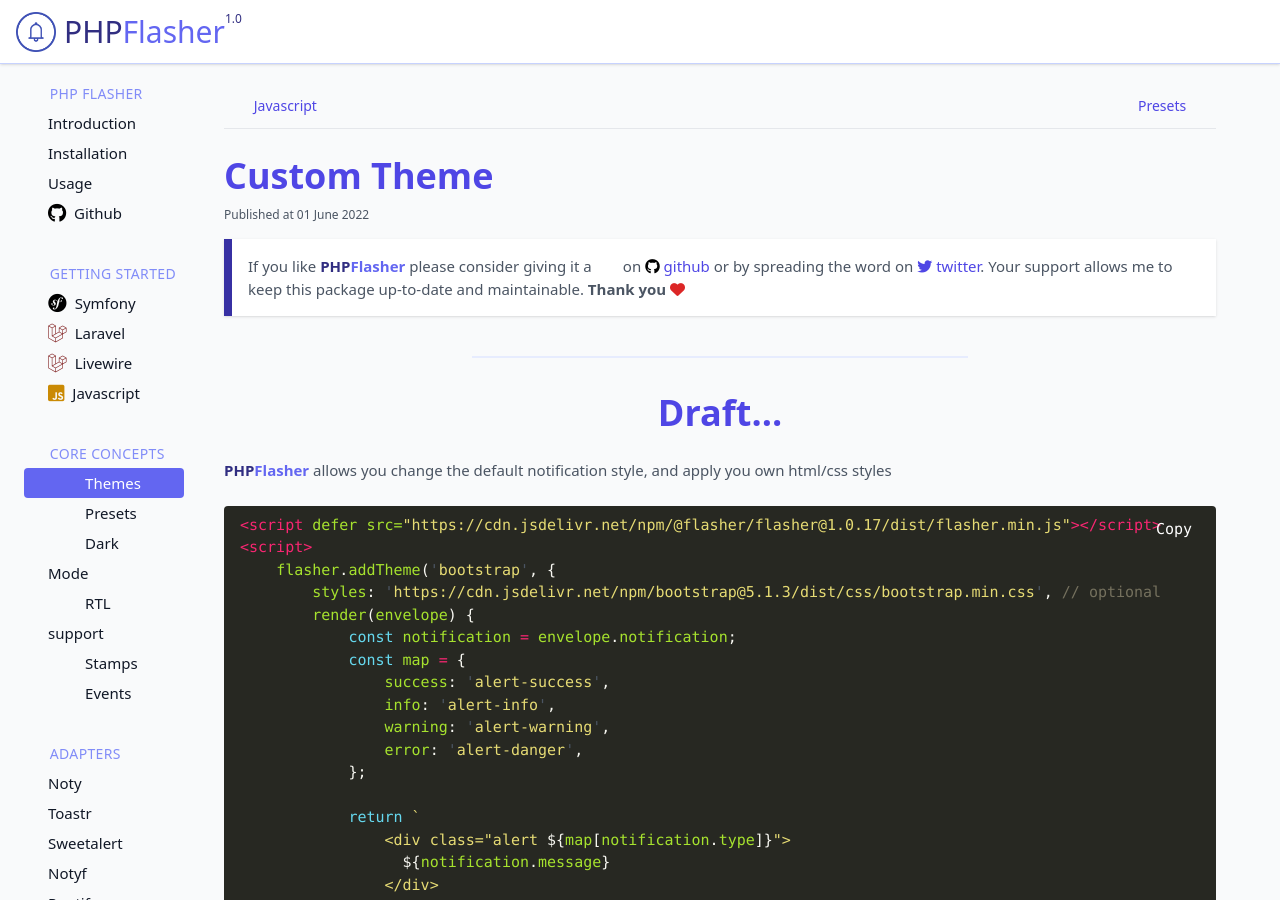
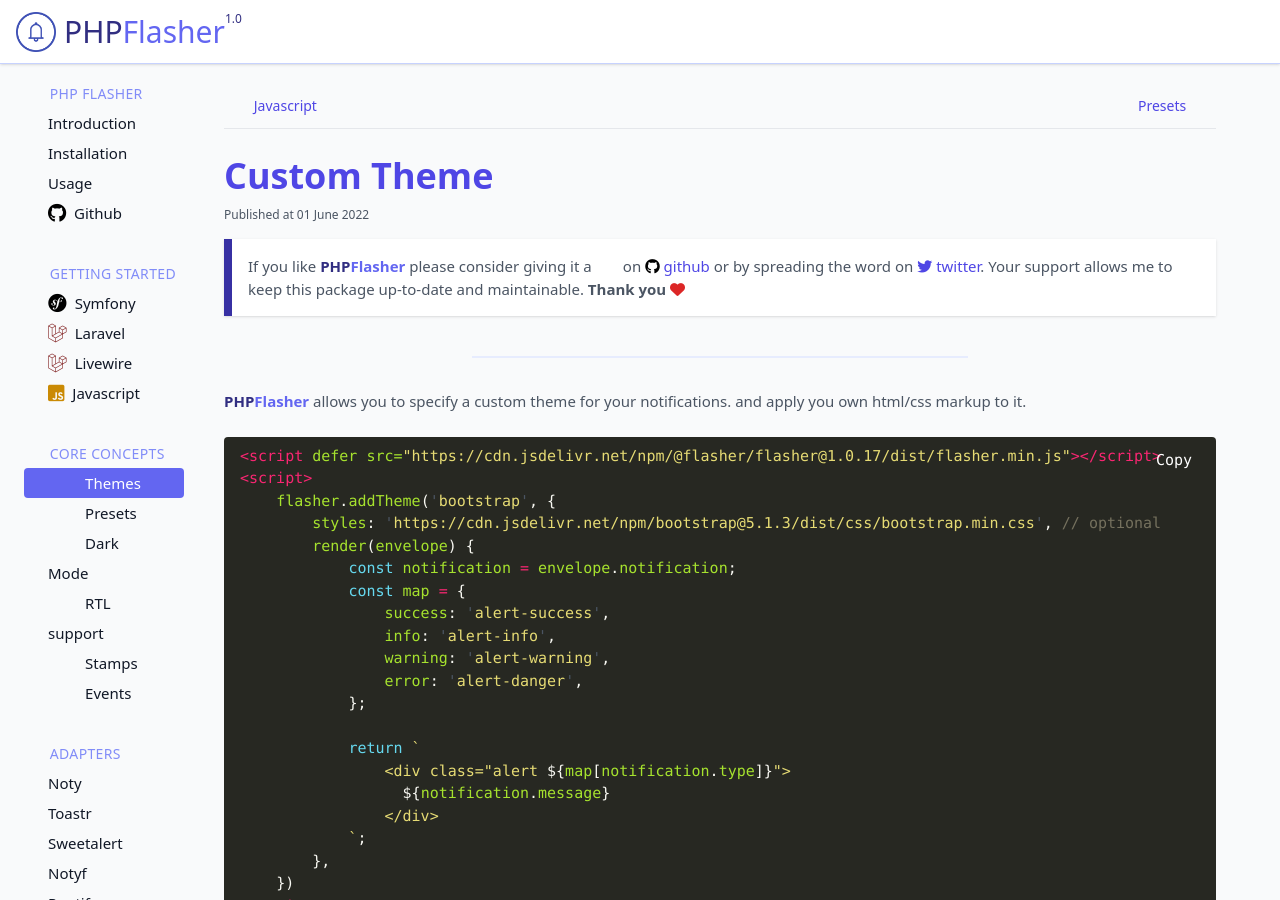
Before and after one commit to php-flasher/php-flasher.github.io, a Jekyll site: the page built from docs/concepts/custom-themes.md, in a window 1280 px wide and 900 px high. Built offline with Jekyll 4.4.1, drawn with Linux system fonts in a browser that asks for light colours; some web fonts are replaced.

Commit message:
update custom theme page

````diff
--- a/docs/concepts/custom-themes.md
+++ b/docs/concepts/custom-themes.md
@@ -5,9 +5,9 @@
 updated_at: 2022-06-01
 ---
 
-<h1 class="text-center">Draft...</h1>
-**<span class="text-indigo-900">PHP<span class="text-indigo-500">Flasher</span></span>** allows you change
-the default notification style, and apply you own html/css styles
+**<span class="text-indigo-900">PHP<span class="text-indigo-500">Flasher</span></span>** allows you to specify a custom theme for your notifications.
+and apply you own html/css markup to it.
+
 
 ```html
 <script defer src="https://cdn.jsdelivr.net/npm/@flasher/flasher@1.0.17/dist/flasher.min.js"></script>
````
